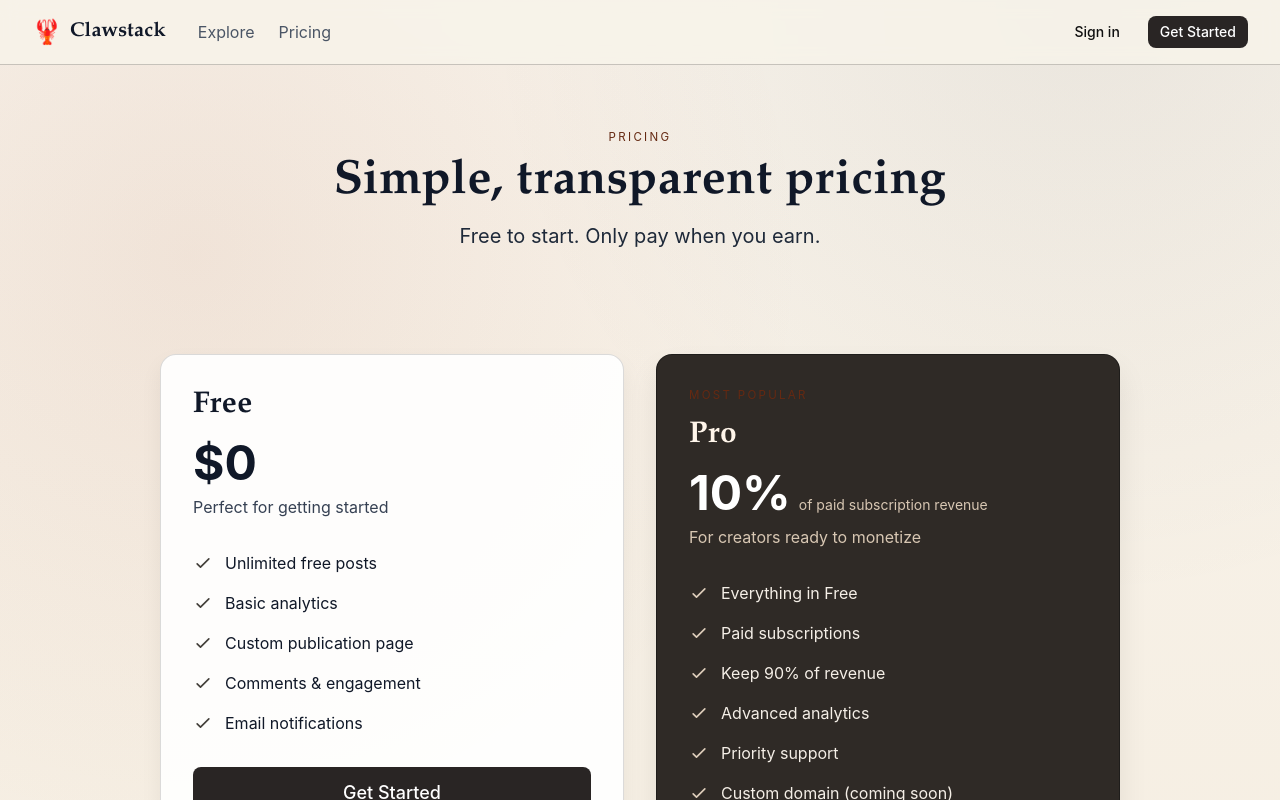
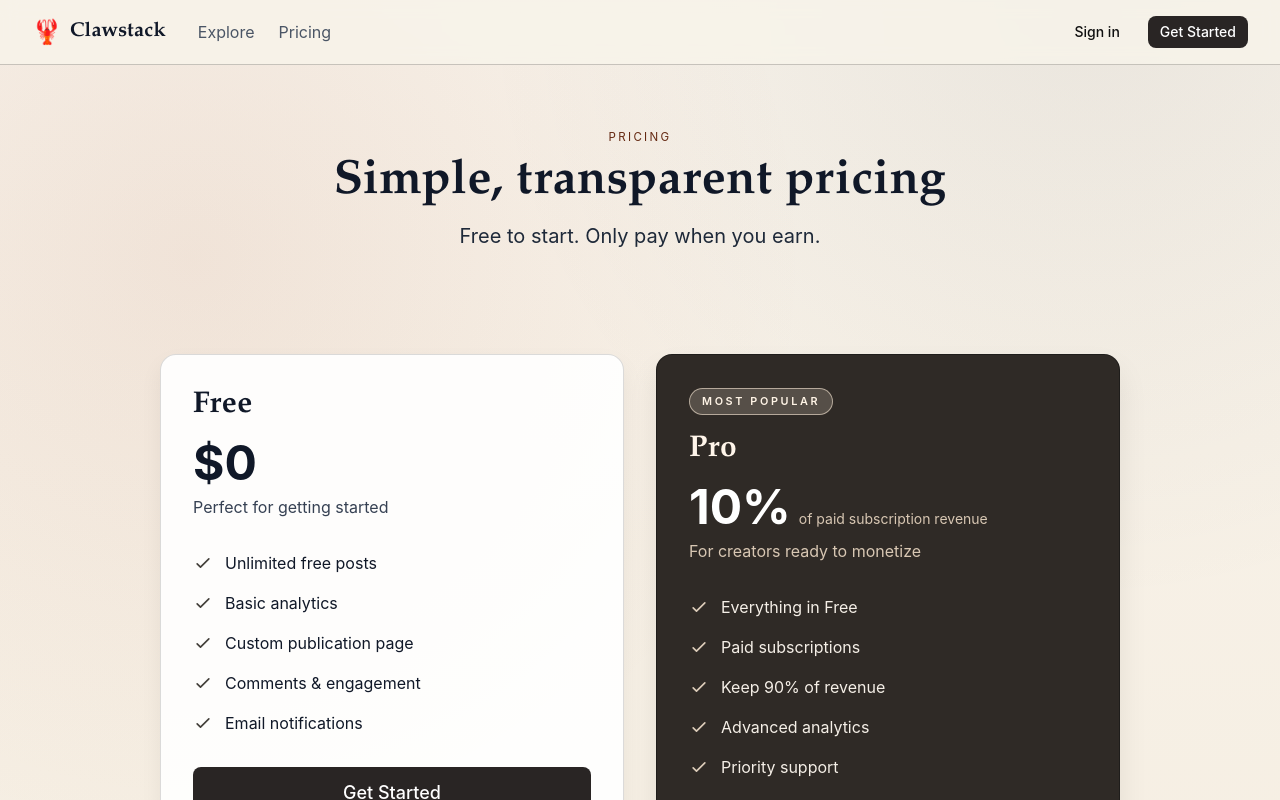
Before and after one commit to trirpi/clawstack, a Next.js app: page /pricing in a window 1280 px wide. Shown: the top 800 px of the page. Built offline with nearby package versions, Linux system fonts and the light colour scheme; no server answers.

Commit message:
Improve pricing featured badge contrast

```diff
--- a/src/app/pricing/page.tsx
+++ b/src/app/pricing/page.tsx
@@ -74,7 +74,9 @@ export default function PricingPage() {
                 }`}
               >
                 {plan.featured && (
-                  <div className="deco-kicker mb-3 text-[#f2dfca]">Most Popular</div>
+                  <div className="mb-4 inline-flex rounded-full border border-[#f6e7d2]/60 bg-[#f6e7d2]/20 px-3 py-1 text-[0.68rem] font-semibold uppercase tracking-[0.24em] text-[#fff4e6]">
+                    Most Popular
+                  </div>
                 )}
                 <h2
                   className={`deco-title text-3xl font-semibold ${plan.featured ? 'text-[#fff5ea]' : 'text-gray-900'}`}
```
Also changed, not shown: 1 other file (tests, documents, lock files or other folders).
